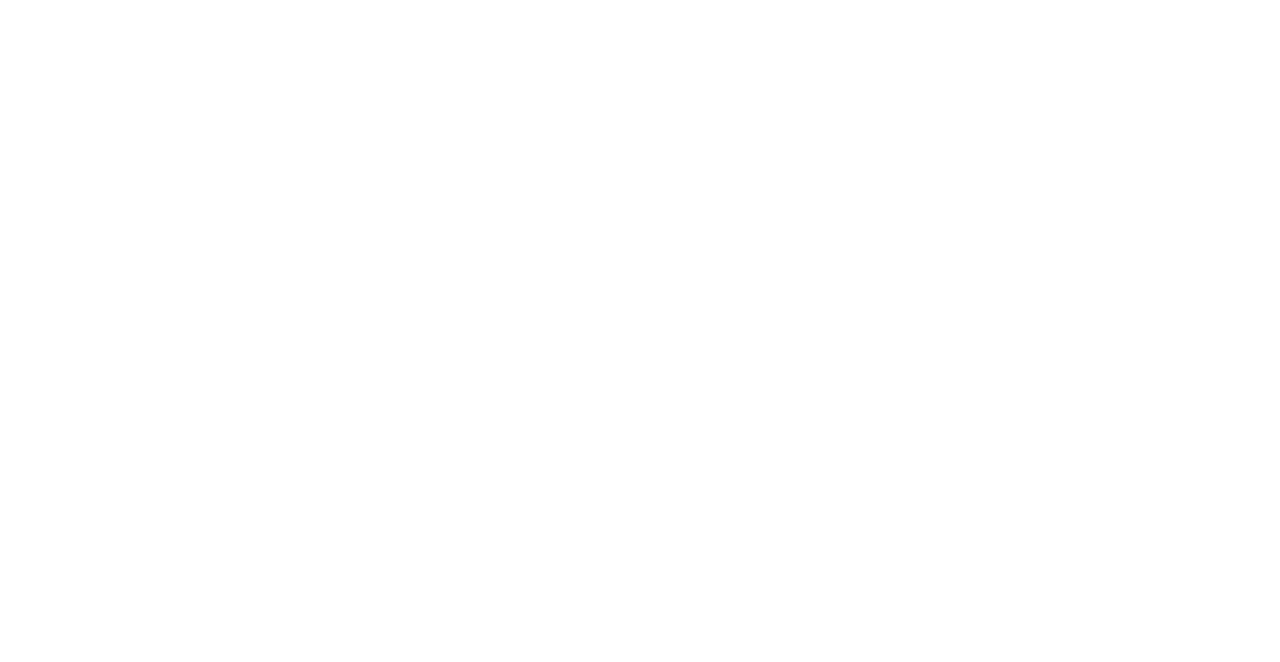
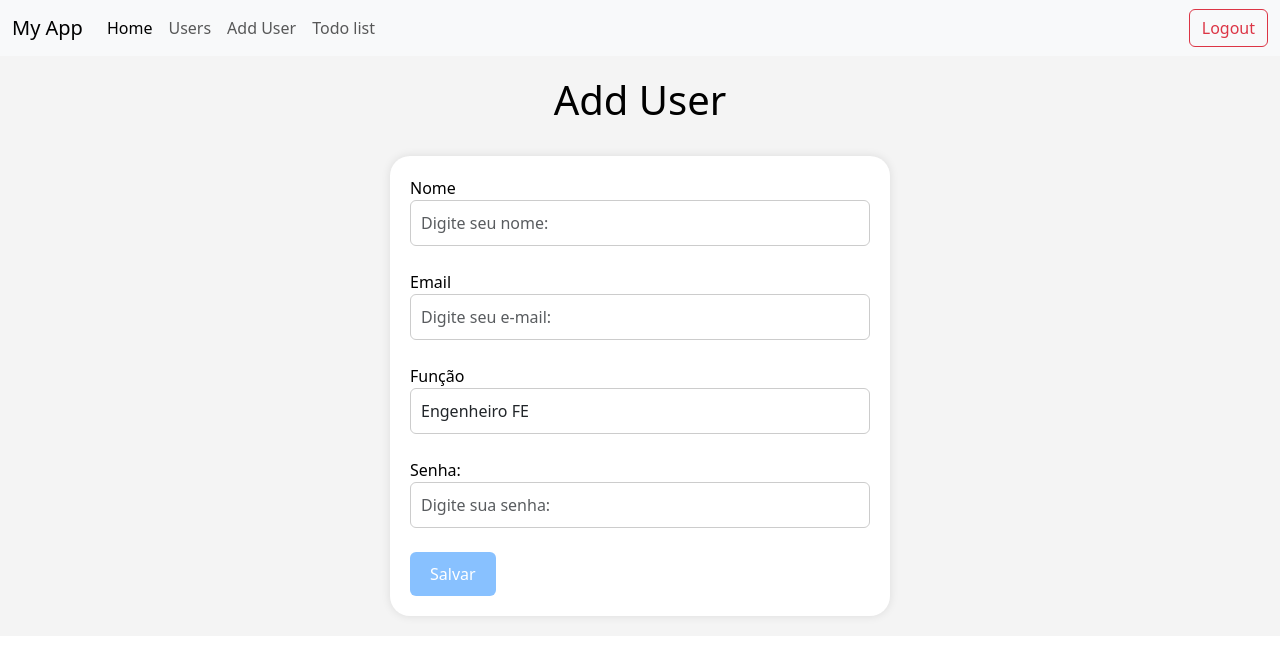
Before and after one commit to lucasmrd/AC2-frontend-angular, an Angular app in the folder crud-app/: page /app/adduser in a window 1280 px wide. Before the commit this address led to /. Shown: the top 662 px of the page. Built offline with nearby package versions, Linux system fonts and the light colour scheme.

Commit message:
Criada página adduser

```diff
--- a/crud-app/src/app/app-routing.module.ts
+++ b/crud-app/src/app/app-routing.module.ts
@@ -6,6 +6,7 @@
 import { WelcomeComponent } from './pages/home/components/welcome/welcome.component';
 import { TodoListComponent } from './pages/home/pages/todo-list/todo-list.component';
 import { SignupComponent } from './pages/signup/signup.component';
+import { AdduserComponent } from './pages/home/components/adduser/adduser.component';
 
 const routes: Routes = [
   {path: "", redirectTo: "/login", pathMatch: 'full'},
@@ -16,6 +17,7 @@
     children: [
       {path: "", component: WelcomeComponent},
       {path: "users", component: UsersComponent},
+      {path: "adduser", component: AdduserComponent},
       {path: "todo-list", component: TodoListComponent}
     ]
   }
--- a/crud-app/src/app/app.module.ts
+++ b/crud-app/src/app/app.module.ts
@@ -12,6 +12,7 @@
 import { WelcomeComponent } from './pages/home/components/welcome/welcome.component';
 import { FormsModule, ReactiveFormsModule } from '@angular/forms';
 import { TodoListComponent } from './pages/home/pages/todo-list/todo-list.component';
+import { AdduserComponent } from './pages/home/components/adduser/adduser.component';
 
 @NgModule({
   declarations: [
@@ -22,7 +23,8 @@
     NavbarComponent,
     UsersComponent,
     WelcomeComponent,
-    TodoListComponent
+    TodoListComponent,
+    AdduserComponent
   ],
   imports: [
     BrowserModule,
--- /dev/null
+++ b/crud-app/src/app/pages/home/components/adduser/adduser.component.css
@@ -0,0 +1,42 @@
+body{
+    background: #f4f4f4;
+    padding: 20px;
+}
+
+h1{
+    font-size: 40px;
+    text-align: center;
+    color: #000;
+}
+
+label{
+    color: #000;
+}
+
+.container {
+    max-width: 500px;
+    margin: auto;
+    background-color: rgb(255, 255, 255);
+    padding: 20px;
+    border-radius: 20px;
+    box-shadow: 0px 0px 10px 0px rgba(0,0,0,0.1);
+}
+
+.form-control {
+    width: 100%;
+    padding: 10px;
+    border: 1px solid #ccc;
+}
+
+.btn-primary {
+    background-color: #007bff77;
+    border: none;
+    padding: 10px 20px;
+    color: #ffffff;
+    cursor: pointer;
+
+}
+
+.btn-primary:hover {
+    background-color: #007bff;
+}
--- /dev/null
+++ b/crud-app/src/app/pages/home/components/adduser/adduser.component.html
@@ -0,0 +1,72 @@
+<body>
+
+<h1>Add User</h1>
+<br>
+<form (ngSubmit)="salvar()" [formGroup]="userForm" #formDir="ngForm" class="container">
+<!-- Nome -->
+    <div class="form-group">
+    <label for="nome">Nome</label>
+    <input
+        class="form-control"
+        type="text"
+        id="nome"
+        placeholder="Digite seu nome:"
+        formControlName="nome">
+
+    <div *ngIf="nome.invalid && formDir.submitted" class="validation-error">
+        <div *ngIf="nome.errors?.['required']">Campo Obrigatório</div>
+    </div>
+    </div>
+<br>
+<!-- Email -->
+
+    <div class="form-group">
+    <label for="email">Email</label>
+    <input
+        class="form-control"
+        type="text"
+        id="email"
+        placeholder="Digite seu e-mail:"
+        formControlName="email">
+    <div *ngIf="email.invalid && formDir.submitted" class="validation-error">
+        <div *ngIf="email.errors?.['required']">Campo Obrigatório</div>
+        <div *ngIf="email.errors?.['email']">O campo deve ser um email</div>
+    </div>
+    </div>
+<br>
+  <!-- Seletor -->
+
+    <div class="form-group" >
+    <label for="funcao">Função</label>
+    <select class="form-control" id="funcao">
+        <option>Engenheiro FE</option>
+        <option>Engenheiro BE</option>
+        <option>Analista de Dados</option>
+        <option>Líder Técnico</option>
+    </select>
+    </div>
+<br>
+  <!-- Senha -->
+
+    <div class="form-group">
+        <label for="senha">Senha:</label>
+        <input
+            class="form-control"
+            type="password"
+            id="senha"
+            placeholder="Digite sua senha:"
+            minlength="6"
+            maxlength="15"
+            formControlName="senha">
+        <div *ngIf="senha.invalid && formDir.submitted" class="validation-error">
+            <div *ngIf="senha.errors?.['required']">Campo Obrigatório</div>
+            <div *ngIf="senha.errors?.['minlength']">A senha deve ter entre 6 e 15 caracteres.</div>
+            <div *ngIf="senha.errors?.['maxlength']">A senha deve ter entre 6 e 15 caracteres.</div>
+        </div>
+    </div>
+<br>
+    <input class="btn btn-primary" type="submit" value="Salvar">
+    <div *ngIf="userForm.valid && formDir.submitted" routerLink="/app/users"></div>
+
+</form>
+</body>
--- /dev/null
+++ b/crud-app/src/app/pages/home/components/adduser/adduser.component.ts
@@ -0,0 +1,52 @@
+import { Component } from '@angular/core';
+import { FormControl, FormGroup, Validators } from '@angular/forms';
+import { Route, Router } from '@angular/router';
+
+
+@Component({
+  selector: 'app-adduser',
+  templateUrl: './adduser.component.html',
+  styleUrls: ['./adduser.component.css']
+})
+export class AdduserComponent {
+
+  constructor(private router:Router){}
+
+  userForm!: FormGroup;
+  formularioEnviado: boolean = false;
+
+  ngOnInit(): void {
+    this.userForm = new FormGroup({
+      id: new FormControl(''),
+      nome: new FormControl('', [Validators.required]),
+      email: new FormControl('', [Validators.required, Validators.email]),
+      funcao: new FormControl(''),
+      senha: new FormControl('', [Validators.required, Validators.minLength(6), Validators.maxLength(15)])
+    })
+  }
+
+  get nome() {
+    return this.userForm.get('nome')!;
+  }
+
+  get email() {
+    return this.userForm.get('email')!;
+  }
+
+  get funcao() {
+    return this.userForm.get('funcao')!;
+  }
+
+  get senha() {
+    return this.userForm.get('senha')!;
+  }
+
+  salvar() {
+    if (this.userForm.invalid) {
+      return;
+    }
+
+    console.log(this.userForm.value);
+    this.router.navigate(["/app/users"])
+  }
+}
--- a/crud-app/src/app/pages/home/components/navbar/navbar.component.html
+++ b/crud-app/src/app/pages/home/components/navbar/navbar.component.html
@@ -13,6 +13,9 @@
           <a class="nav-link" routerLink="/app/users">Users</a>
         </li>
         <li class="nav-item">
+          <a class="nav-link" routerLink="/app/adduser">Add User</a>
+        </li>
+        <li class="nav-item">
           <a class="nav-link" routerLink="/app/todo-list">Todo list</a>
         </li>
       </ul>
```
Also changed, not shown: 1 other file (tests, documents, lock files or other folders).
